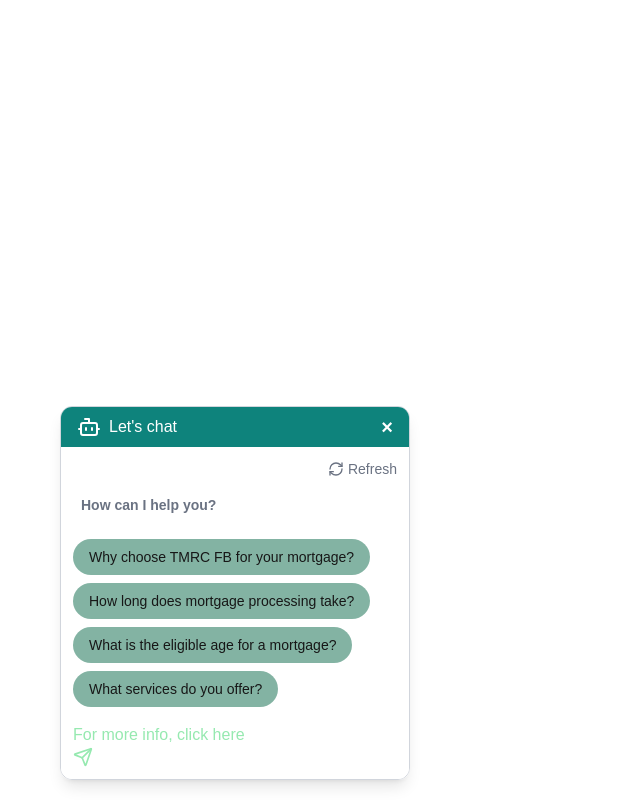
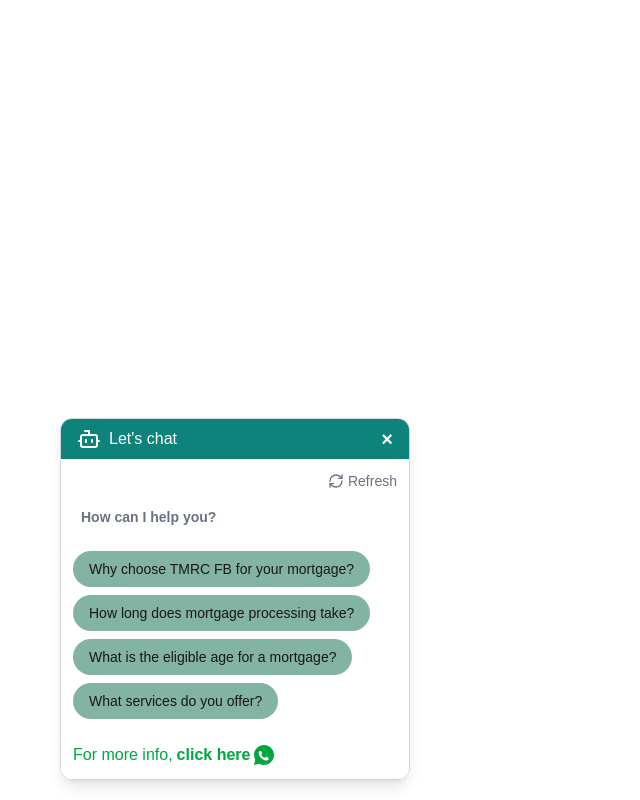
Before and after one commit to Mehwishhasny/chatbot, a Next.js app: page / in a window 1280 px wide. Both pictures are taken after a click on the element 90 px from the left and 750 px from the top of the page. Shown: the whole page, without its empty margins (0-640 px from the left). Built offline with nearby package versions, Linux system fonts and the light colour scheme.

Commit message:
commit added

```diff
--- a/components/page.tsx
+++ b/components/page.tsx
@@ -1,64 +1,47 @@
 "use client";
-import { useState } from 'react';
-import { Send, Bot, RefreshCw } from 'lucide-react';
+import { useState } from "react";
+import { Bot, RefreshCw } from "lucide-react";
 
 const predefinedQuestions = [
   {
-    question: 'Why choose TMRC FB for your mortgage?',
-    answer: 'We offer 99.9% approval rate with competitive market rates.'
+    question: "Why choose TMRC FB for your mortgage?",
+    answer: "We offer 99.9% approval rate with competitive market rates.",
   },
   {
-    question: 'How long does mortgage processing take?',
-    answer: 'Processing typically takes a minimum of 15 working days.'
+    question: "How long does mortgage processing take?",
+    answer: "Processing typically takes a minimum of 15 working days.",
   },
   {
-    question: 'What is the eligible age for a mortgage?',
-    answer: 'Applicants must be between 25 and 65 years old.'
+    question: "What is the eligible age for a mortgage?",
+    answer: "Applicants must be between 25 and 65 years old.",
   },
   {
-    question: 'What services do you offer?',
-    answer: 'We provide home finance, auto loans, and *personal loans.'
-  }
+    question: "What services do you offer?",
+    answer: "We provide home finance, auto loans, and personal loans.",
+  },
 ];
 
 export default function ChatbotWidget() {
   const [isOpen, setIsOpen] = useState(false);
   const [messages, setMessages] = useState([
-    { sender: 'TMRCFB bot', text: 'How can I help you?' }
+    { sender: "TMRCFB bot", text: "How can I help you?" },
   ]);
-  const [input, setInput] = useState('');
 
-  const sendToBackend = async (messageText: string) => {
-    await fetch('/api/https://web.whatsapp.com/', {
-      method: 'POST',
-      headers: { 'Content-Type': 'application/json' },
-      body: JSON.stringify({ message: messageText })
-    });
-  };
-
-  const handleSend = async (text?: string) => {
-    const messageText = text || input.trim();
-    if (!messageText) return;
-
-    const predefined = predefinedQuestions.find(q => q.question === messageText);
-
-    let botReply = '';
-
-    if (predefined) {
-      botReply = predefined.answer;
-    } else {
-      await sendToBackend(messageText);
-      botReply = 'Thanks! Our team will contact you soon.';
-    }
-
-    setMessages([...messages, { sender: 'user', text: messageText }, { sender: 'bot', text: botReply }]);
-    setInput('');
+  const handleSend = (text: string) => {
+    const predefined = predefinedQuestions.find((q) => q.question === text);
+    const botReply = predefined ? predefined.answer : "Let me check that for you.";
+    setMessages([
+      ...messages,
+      { sender: "user", text },
+      { sender: "bot", text: botReply },
+    ]);
   };
 
   const handleRefresh = () => {
-    setMessages([{ sender: 'TMRCFB bot', text: 'How can I help you?' }]);
-    setInput('');
+    setMessages([{ sender: "TMRCFB bot", text: "How can I help you?" }]);
   };
+
+  const whatsappLink = "https://wa.me/0542117384?text=Hi%20I%20am%20interested%20in%20learning%20more%20about%20your%20services";
 
   return (
     <div className="fixed bottom-5 left-5 sm:left-15 z-50 w-[90%] sm:w-[350px] max-w-[350px]">
@@ -67,31 +50,34 @@
           <div
             className="bg-[#0e837c] text-white rounded-full p-3 cursor-pointer shadow-lg flex items-center justify-center w-15 h-15"
             onClick={() => {
-    setMessages([{ sender: 'TMRCFB bot', text: 'How can I help you?' }]);
+              setMessages([
+                { sender: "TMRCFB bot", text: "How can I help you?" },
+              ]);
               setIsOpen(true);
             }}
           >
             <Bot className="w-6 h-6" />
           </div>
-
-
           <div className="absolute -top-8 left-8 bg-[#0e837c] text-white text-xs px-3 py-1 rounded-md shadow-md opacity-0 group-hover:opacity-100 transition-opacity duration-300">
             Hey! This is your TMRC FB assistant
           </div>
         </div>
       ) : (
-
         <div className="rounded-xl shadow-lg border border-gray-300 overflow-hidden">
           <div className="bg-[#0e837c] text-white px-4 py-2 flex items-center justify-between">
             <div className="flex items-center">
               <Bot className="w-6 h-6 mr-2" />
               <span>Let's chat</span>
             </div>
-            <button onClick={() => {
+            <button
+              onClick={() => {
                 setIsOpen(false);
                 setMessages([]);
-}
-} className="text-xl font-bold leading-none cursor-pointer">×</button>
+              }}
+              className="text-xl font-bold leading-none cursor-pointer"
+            >
+              ×
+            </button>
           </div>
 
           <div className="bg-white p-3 flex flex-col gap-2">
@@ -99,7 +85,6 @@
               <button
                 onClick={handleRefresh}
                 className="text-sm text-gray-500 hover:text-[#0e837c] flex items-center gap-1 cursor-pointer"
-                title="Refresh"
               >
                 <RefreshCw className="w-4 h-4" />
                 Refresh
@@ -108,14 +93,13 @@
 
             <div className="flex flex-col gap-2 max-h-35 sm:max-h-40 overflow-y-auto text-sm">
               {messages.map((msg, idx) => {
-                const isGreeting = msg.text === 'How can I help you?';
-                const baseStyle = 'rounded-xl p-2 max-w-[100%]';
+                const isGreeting = msg.text === "How can I help you?";
+                const baseStyle = "rounded-xl p-2 max-w-[100%]";
                 const bgStyle = isGreeting
-                ? 'bg-white font-semibold text-gray-500'
-                : msg.sender === 'bot'
-                ? 'bg-gray-100 text-black'
-                : 'bg-[#83b3a3] self-end';
-
+                  ? "bg-white font-semibold text-gray-500"
+                  : msg.sender === "bot"
+                  ? "bg-gray-100 text-black"
+                  : "bg-[#83b3a3] self-end";
 
                 return (
                   <div key={idx} className={`${baseStyle} ${bgStyle}`}>
@@ -137,12 +121,26 @@
               ))}
             </div>
 
-            <div className="flex flex-col sm:flex-row items-start sm:items-center gap-2 mt-2">
-              <button onClick={() => handleSend()} className="text-[#96e9b0]">
-                For more info, <a href="https://web.whatsapp.com/0097142117384">click here</a>
-                <Send className="w-5 h-5" />
-              </button>
+
+            <div className="flex items-center gap-2 mt-4">
+              <a
+                href={whatsappLink}
+                target="_blank"
+                rel="noopener noreferrer"
+                className="text-green-600 flex items-center gap-1 hover:text-green-800"
+              >
+                For more info, <br />
+                <b>click here</b>
+                <svg
+                  className="w-5 h-5"
+                  fill="currentColor"
+                  viewBox="0 0 24 24"
+                >
+                  <path d="M12 0C5.372 0 0 5.373 0 12c0 2.125.555 4.11 1.516 5.844L0 24l6.262-1.594C8.014 23.445 9.956 24 12 24c6.627 0 12-5.373 12-12S18.627 0 12 0zm5.603 17.197c-.249.699-1.434 1.366-2.058 1.454-.524.073-1.179.104-1.899-.12-.437-.136-1.004-.328-1.724-.644-3.034-1.311-5.012-4.542-5.168-4.765-.153-.22-1.234-1.646-1.234-3.14 0-1.493.789-2.225 1.069-2.51.279-.282.621-.353.83-.353h.592c.186 0 .437-.063.684.52.249.583.84 2.017.915 2.162.073.146.123.312.024.499-.1.186-.149.299-.298.464-.149.165-.314.368-.448.495-.149.137-.304.287-.131.563.173.277.765 1.26 1.646 2.04 1.131 1.007 2.083 1.32 2.36 1.467.277.146.437.122.6-.073.165-.195.688-.799.873-1.074.184-.277.366-.232.621-.14.256.092 1.622.767 1.898.906.277.14.457.209.524.324.066.114.066.662-.183 1.36z" />
+                </svg>
+              </a>
             </div>
+
           </div>
         </div>
       )}
--- a/package.json
+++ b/package.json
@@ -9,6 +9,7 @@
     "lint": "next lint"
   },
   "dependencies": {
+    "emailjs-com": "^3.2.0",
     "lucide-react": "^0.503.0",
     "next": "15.3.1",
     "react": "^19.0.0",
```
Also changed, not shown: 1 other file (tests, documents, lock files or other folders). Lines whose indentation alone changed are shown as unchanged.
